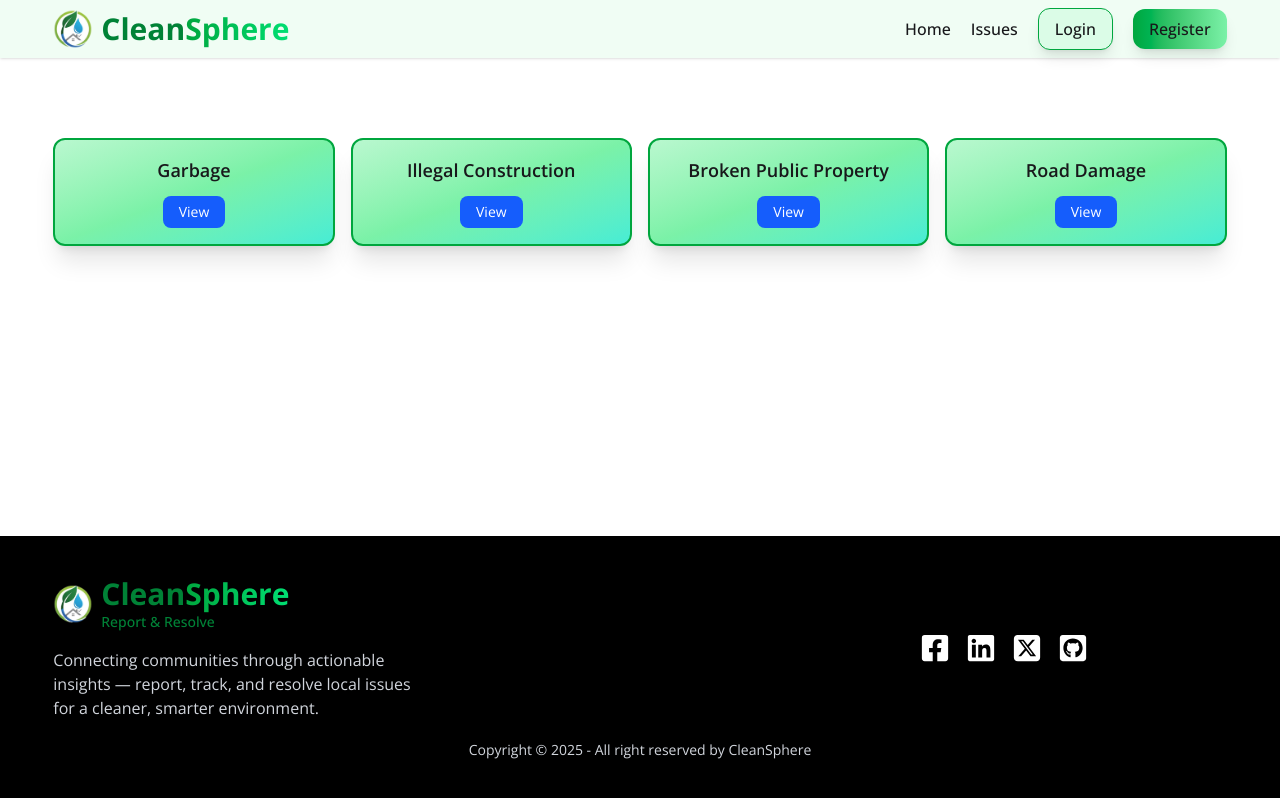
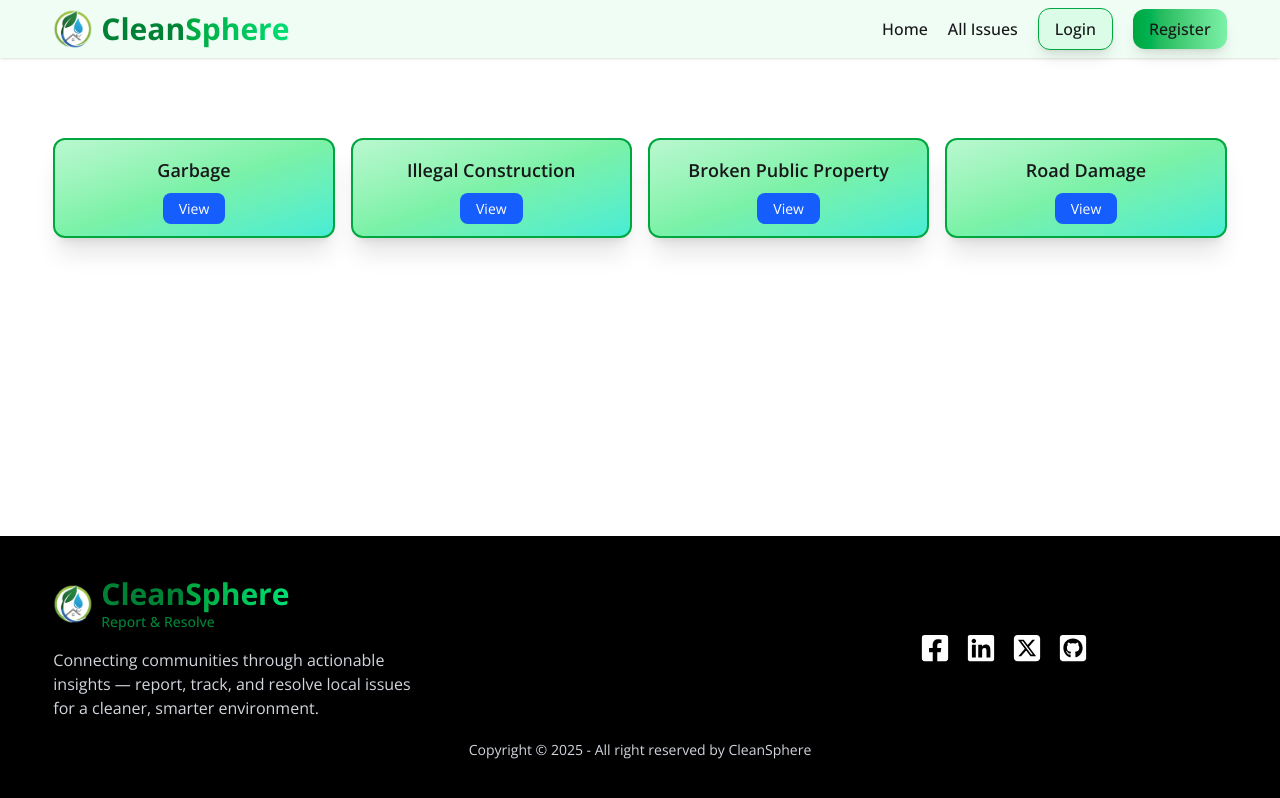
Before and after one commit to rafiuljisan07/Clean-Sphere-Client, a React (Vite) app: page / in a window 1280 px wide. Built offline with nearby package versions, Linux system fonts and the light colour scheme; no server answers.

Commit message:
added category wise data showing section

```diff
--- a/src/Components/AddIssue.jsx
+++ b/src/Components/AddIssue.jsx
@@ -87,6 +87,7 @@ const AddIssue = () => {
                                 name='category'
                                 className="w-full rounded-xl border border-gray-200 bg-white/60 px-4 py-2 pr-10 shadow-sm focus:outline-none focus:ring-2 focus:ring-green-500 transition transform hover:scale-[1.01]"
                             >
+                                <option>Select Category</option>
                                 <option>Garbage</option>
                                 <option>Illegal Construction</option>
                                 <option>Broken Public Property</option>
--- a/src/Components/All_Issues.jsx
+++ b/src/Components/All_Issues.jsx
@@ -8,7 +8,7 @@ const All_Issues = () => {
     return (
         <div>
             <Container className='flex flex-col'>
-                <h1>All Issues</h1>
+                <h1 className='text-2xl font-semibold mb-4'>All Issues</h1>
                 <div className='grid grid-cols-1 md:grid-cols-2 lg:grid-cols-3 gap-5'>
                     {
                         issues.map(issue => <IssueCard issue={issue} key={issue._id} />)
--- /dev/null
+++ b/src/Components/CatIssues.jsx
@@ -0,0 +1,33 @@
+import axios from 'axios';
+import React, { useEffect, useState } from 'react';
+import { useParams } from 'react-router';
+import Container from '../container/Container';
+import IssueCard from './IssueCard';
+
+const CatIssues = () => {
+    const { name } = useParams();
+    const [issues, setIssues] = useState([]);
+
+    useEffect(() => {
+        axios.get(`http://localhost:3000/issues/category/${name}`)
+            .then((res) => {
+                setIssues(res.data)
+            })
+            .catch(() => {
+
+            })
+    }, [name]);
+
+    return (
+        <Container>
+            <h1 className='text-2xl font-semibold mb-4'>{name}</h1>
+            <div className='grid grid-cols-1 md:grid-cols-2 lg:grid-cols-3 gap-5'>
+                {
+                    issues.map(issue => <IssueCard issue={issue} key={issue._id} />)
+                }
+            </div>
+        </Container>
+    );
+};
+
+export default CatIssues;
--- a/src/Components/Category.jsx
+++ b/src/Components/Category.jsx
@@ -1,5 +1,6 @@
 import React from 'react';
 import Container from '../container/Container';
+import { Link } from 'react-router';
 
 const Category = () => {
     const category = ['Garbage',
@@ -15,12 +16,11 @@ const Category = () => {
                         className="p-4 border-2 border-green-600 rounded-xl bg-linear-to-br from-green-200 via-green-300 to-teal-300 shadow-xl text-center"
                     >
                         <h3 className="mb-3 text-lg font-semibold">{label}</h3>
-                        <button
+                        <Link to={`/category/${label}`}
                             className="px-4 py-1.5 text-sm bg-blue-600 text-white rounded-lg hover:bg-blue-700 transform-gpu transition-transform duration-300 ease-in-out hover:scale-105"
-                        // className='btn-sec'
                         >
                             View
-                        </button>
+                        </Link>
                     </div>
                 ))}
             </div>
--- a/src/Components/Navbar.jsx
+++ b/src/Components/Navbar.jsx
@@ -38,7 +38,7 @@ const Navbar = () => {
                 </Link>
                 <div className='flex gap-5 items-center font-medium'>
                     <NavLink to={'/'}>Home</NavLink>
-                    <NavLink to={'/issues'}>Issues</NavLink>
+                    <NavLink to={'/issues'}>All Issues</NavLink>
                     {
                         user ?
                             <div className='flex items-center gap-5 '>
--- /dev/null
+++ b/src/Components/RecentIssues.jsx
@@ -0,0 +1,11 @@
+import React from 'react';
+
+const RecentIssues = () => {
+    return (
+        <div>
+
+        </div>
+    );
+};
+
+export default RecentIssues;
--- a/src/Pages/Home.jsx
+++ b/src/Pages/Home.jsx
@@ -1,10 +1,13 @@
 import React from 'react';
 import Category from '../Components/Category';
+import RecentIssues from '../Components/RecentIssues';
 
 const Home = () => {
     return (
         <div>
             <Category />
+            <RecentIssues />
+
         </div>
     );
 };
--- a/src/Routes/routes.jsx
+++ b/src/Routes/routes.jsx
@@ -10,6 +10,7 @@ import MyIssues from "../Components/MyIssues";
 import MyContribution from "../Components/MyContribution";
 import IssueDetails from "../Components/IssueDetails";
 import UpdateIssue from "../Pages/UpdateIssue";
+import CatIssues from "../Components/CatIssues";
 
 export const router = createBrowserRouter([
     {
@@ -68,6 +69,13 @@ export const router = createBrowserRouter([
                     <PrivateRoute>
                         <UpdateIssue />
                     </PrivateRoute>)
+            },
+            {
+                path: '/category/:name',
+                element: (
+                    <PrivateRoute>
+                        <CatIssues />
+                    </PrivateRoute>)
             }
         ]
     }
```
